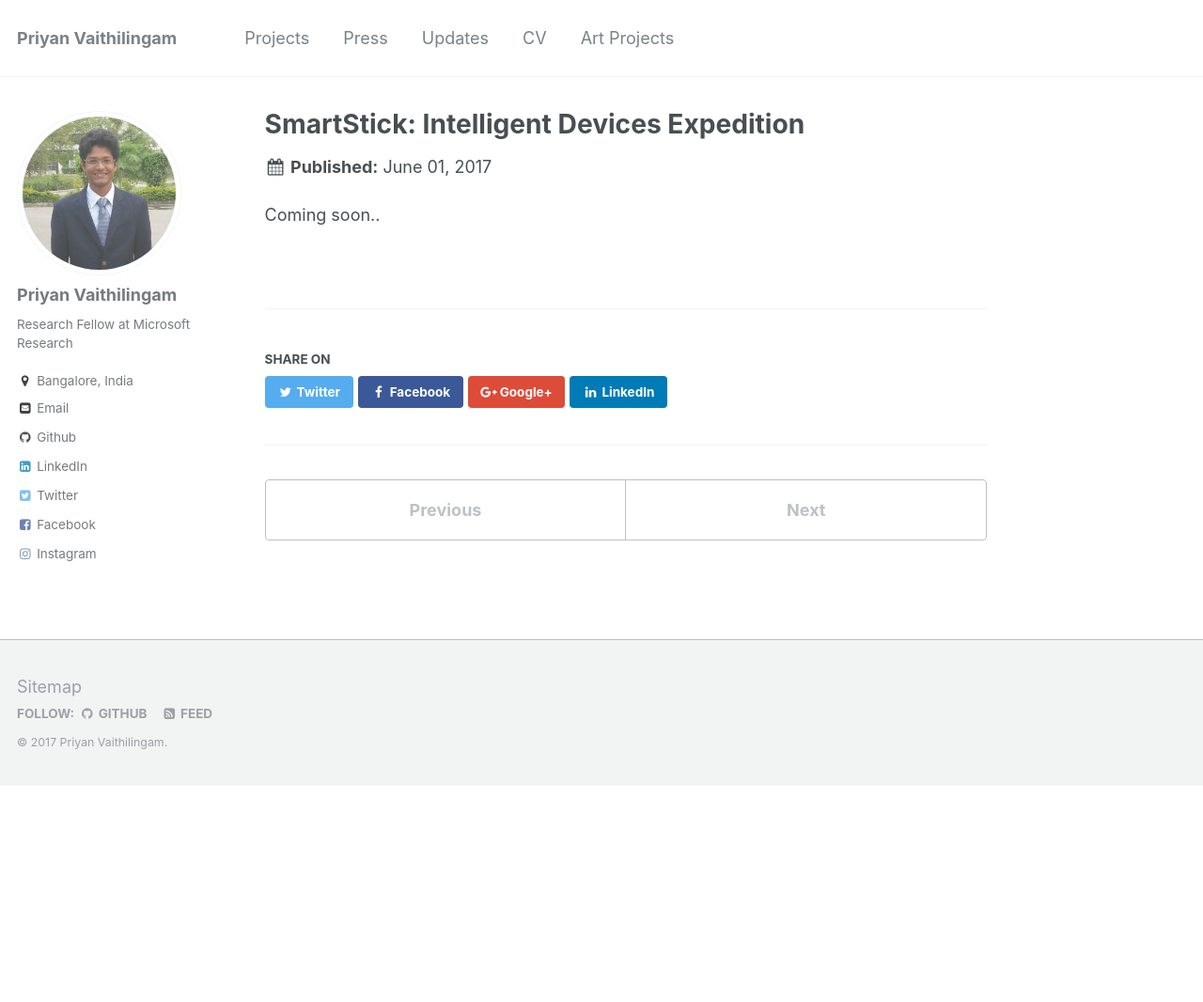
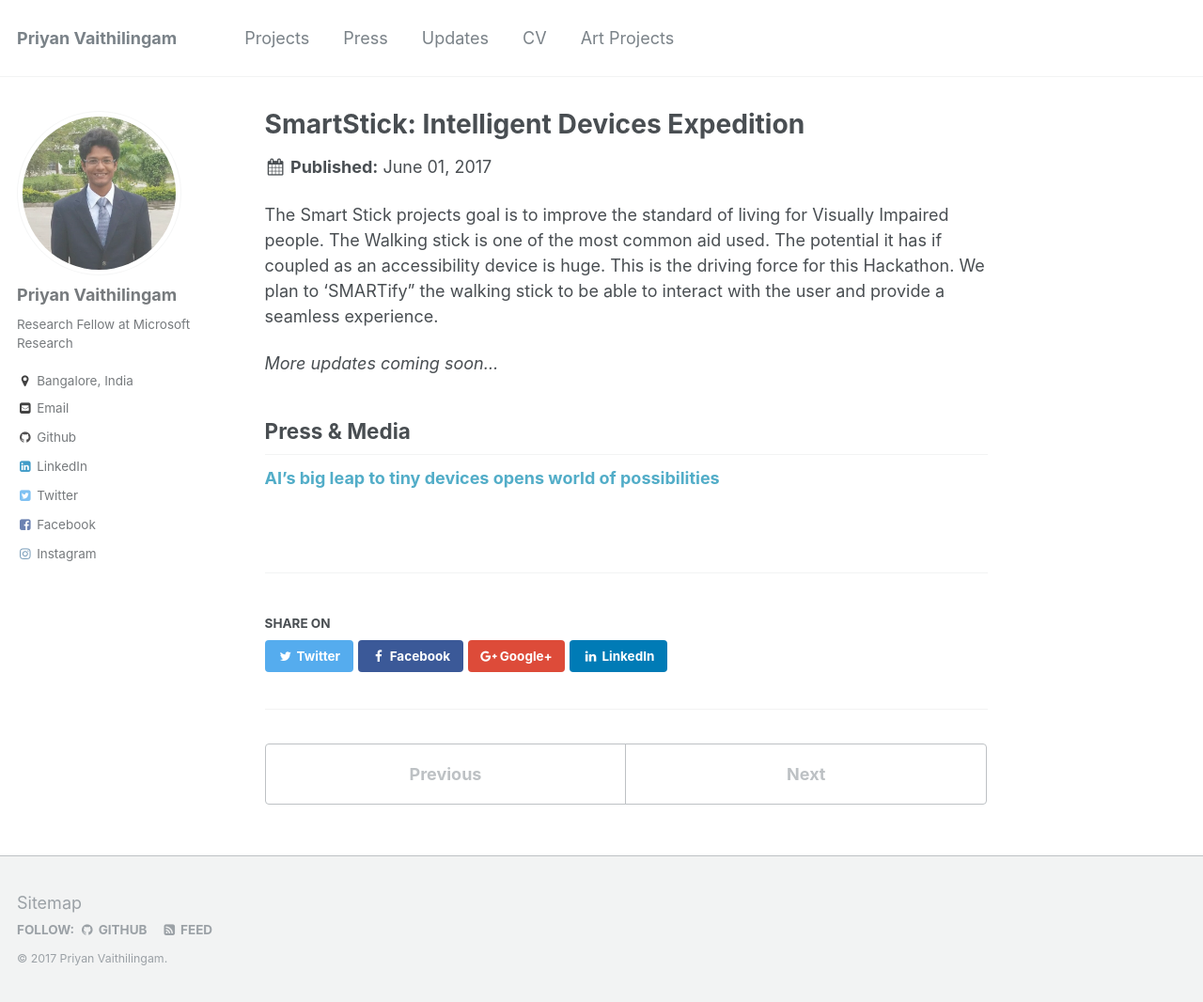
Before and after one commit to priyanmuthu/priyanmuthu.github.io, a Jekyll site: the page built from _projects/2017-06-01-SmartStick.md, in a window 1280 px wide and 1066 px high. Shown: the whole window at 94% size. Built offline with Jekyll 4.4.1, drawn with Linux system fonts in a browser that asks for light colours.

Commit message:
porjects update

```diff
--- a/_projects/2017-06-01-SmartStick.md
+++ b/_projects/2017-06-01-SmartStick.md
@@ -7,5 +7,14 @@ redirect_from:
   - /projects/SmartStick.html
   - /projects/IoT
   - /projects/IoT.html
+  - /SmartStick
 ---
-Coming soon..
+
+The Smart Stick projects goal is to improve the standard of living for Visually Impaired people. The Walking stick is one of the most common aid used. The potential it has if coupled as an accessibility device is huge. This is the driving force for this Hackathon. We plan to ‘SMARTify” the walking stick to be able to interact with the user and provide a seamless experience.
+
+*More updates coming soon...*
+
+Press & Media
+----
+
+[**AI’s big leap to tiny devices opens world of possibilities**](https://goo.gl/CBzs5Q)
```
Also changed, not shown: _projects/2016-06-01-EmailInsights.md (+3 -0 lines), _projects/2017-07-01-PSharp.md (+4 -1 lines).
